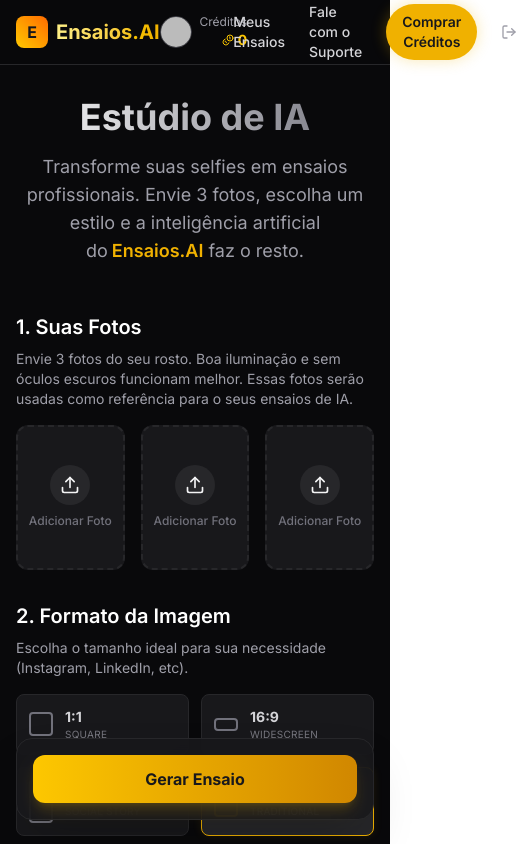
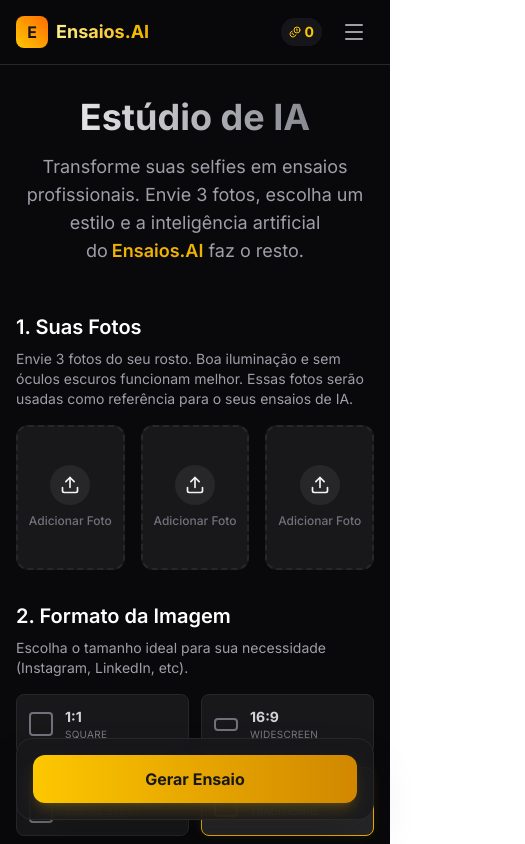
Before and after one commit to hamiltonmatematica/ensaios-ai, a Next.js app: page / in a window 390 px wide. Shown: the top 844 px of the page, 525 px wide, since content can reach past the window. Built offline with nearby package versions, Linux system fonts and the light colour scheme; no server answers; the database is empty; sample sign-in values are in the browser's storage.

Commit message:
Improve mobile responsiveness - add hamburger menu, fix layouts

```diff
--- a/src/components/Header.tsx
+++ b/src/components/Header.tsx
@@ -1,7 +1,8 @@
 "use client"
 
+import { useState } from "react"
 import { signIn, signOut, useSession } from "next-auth/react"
-import { Coins, LogOut, User } from "lucide-react"
+import { Coins, LogOut, User, Menu, X, Camera, MessageCircle } from "lucide-react"
 
 interface HeaderProps {
     onOpenPricing: () => void
@@ -11,19 +12,23 @@
 export default function Header({ onOpenPricing, onOpenLogin }: HeaderProps) {
     const { data: session, status } = useSession()
 
+    const [mobileMenuOpen, setMobileMenuOpen] = useState(false)
+
     return (
         <header className="sticky top-0 z-50 w-full border-b border-zinc-800 bg-zinc-950/80 backdrop-blur">
             <div className="container mx-auto px-4 h-16 flex items-center justify-between">
-                <div className="flex items-center gap-2">
+                {/* Logo */}
+                <a href="/" className="flex items-center gap-2">
                     <div className="w-8 h-8 bg-gradient-to-tr from-yellow-400 to-orange-500 rounded-lg flex items-center justify-center font-bold text-zinc-900">
                         E
                     </div>
-                    <span className="text-xl font-bold bg-clip-text text-transparent bg-gradient-to-r from-yellow-200 to-yellow-500">
+                    <span className="text-lg sm:text-xl font-bold bg-clip-text text-transparent bg-gradient-to-r from-yellow-200 to-yellow-500">
                         Ensaios.AI
                     </span>
-                </div>
+                </a>
 
-                <div className="flex items-center gap-4">
+                {/* Desktop Navigation */}
+                <div className="hidden md:flex items-center gap-4">
                     {status === "loading" ? (
                         <div className="h-8 w-24 bg-zinc-800 animate-pulse rounded-full" />
                     ) : !session ? (
@@ -43,7 +48,7 @@
                             </button>
                         </>
                     ) : (
-                        <div className="flex items-center gap-4">
+                        <div className="flex items-center gap-3">
                             <div className="flex items-center gap-2">
                                 {session.user?.image && (
                                     <img
@@ -54,26 +59,19 @@
                                 )}
                                 <div className="flex flex-col items-end">
                                     <span className="text-xs text-zinc-400">Créditos</span>
-                                    <span className={`text-sm font-bold flex items-center gap-1 ${session.user?.credits === 0 ? 'text-red-500' : 'text-yellow-400'
-                                        }`}>
+                                    <span className={`text-sm font-bold flex items-center gap-1 ${session.user?.credits === 0 ? 'text-red-500' : 'text-yellow-400'}`}>
                                         <Coins className="w-3 h-3" />
                                         {session.user?.credits ?? 0}
                                     </span>
                                 </div>
                             </div>
 
-                            <a
-                                href="/my-photos"
-                                className="text-sm font-medium text-zinc-300 hover:text-white transition-colors mr-2"
-                            >
+                            <a href="/my-photos" className="text-sm font-medium text-zinc-300 hover:text-white transition-colors">
                                 Meus Ensaios
                             </a>
 
-                            <a
-                                href="/support"
-                                className="text-sm font-medium text-zinc-300 hover:text-white transition-colors mr-2"
-                            >
-                                Fale com o Suporte
+                            <a href="/support" className="text-sm font-medium text-zinc-300 hover:text-white transition-colors">
+                                Suporte
                             </a>
 
                             <button
@@ -93,7 +91,80 @@
                         </div>
                     )}
                 </div>
+
+                {/* Mobile: Créditos + Menu */}
+                <div className="flex md:hidden items-center gap-3">
+                    {session && (
+                        <div className="flex items-center gap-1 bg-zinc-800/50 px-2 py-1 rounded-full">
+                            <Coins className="w-3 h-3 text-yellow-400" />
+                            <span className={`text-sm font-bold ${session.user?.credits === 0 ? 'text-red-500' : 'text-yellow-400'}`}>
+                                {session.user?.credits ?? 0}
+                            </span>
+                        </div>
+                    )}
+                    <button
+                        onClick={() => setMobileMenuOpen(!mobileMenuOpen)}
+                        className="p-2 text-zinc-400 hover:text-white hover:bg-zinc-800 rounded-lg transition-colors"
+                    >
+                        {mobileMenuOpen ? <X className="w-6 h-6" /> : <Menu className="w-6 h-6" />}
+                    </button>
+                </div>
             </div>
+
+            {/* Mobile Menu Dropdown */}
+            {mobileMenuOpen && (
+                <div className="md:hidden bg-zinc-900 border-t border-zinc-800 px-4 py-4 space-y-2 animate-[fadeIn_0.2s_ease-out]">
+                    {!session ? (
+                        <>
+                            <a
+                                href="/support"
+                                className="flex items-center gap-3 px-4 py-3 text-zinc-300 hover:text-white hover:bg-zinc-800 rounded-lg transition-colors"
+                            >
+                                <MessageCircle className="w-5 h-5" />
+                                Suporte
+                            </a>
+                            <button
+                                onClick={() => { onOpenLogin(); setMobileMenuOpen(false); }}
+                                className="w-full flex items-center gap-3 px-4 py-3 text-zinc-300 hover:text-white hover:bg-zinc-800 rounded-lg transition-colors"
+                            >
+                                <User className="w-5 h-5" />
+                                Entrar
+                            </button>
+                        </>
+                    ) : (
+                        <>
+                            <a
+                                href="/my-photos"
+                                className="flex items-center gap-3 px-4 py-3 text-zinc-300 hover:text-white hover:bg-zinc-800 rounded-lg transition-colors"
+                            >
+                                <Camera className="w-5 h-5" />
+                                Meus Ensaios
+                            </a>
+                            <a
+                                href="/support"
+                                className="flex items-center gap-3 px-4 py-3 text-zinc-300 hover:text-white hover:bg-zinc-800 rounded-lg transition-colors"
+                            >
+                                <MessageCircle className="w-5 h-5" />
+                                Suporte
+                            </a>
+                            <button
+                                onClick={() => { onOpenPricing(); setMobileMenuOpen(false); }}
+                                className="w-full flex items-center gap-3 px-4 py-3 bg-yellow-500 hover:bg-yellow-400 text-zinc-900 font-semibold rounded-lg transition-colors"
+                            >
+                                <Coins className="w-5 h-5" />
+                                Comprar Créditos
+                            </button>
+                            <button
+                                onClick={() => signOut()}
+                                className="w-full flex items-center gap-3 px-4 py-3 text-red-400 hover:text-red-300 hover:bg-zinc-800 rounded-lg transition-colors"
+                            >
+                                <LogOut className="w-5 h-5" />
+                                Sair
+                            </button>
+                        </>
+                    )}
+                </div>
+            )}
         </header>
     )
 }
--- a/src/components/HomePage.tsx
+++ b/src/components/HomePage.tsx
@@ -138,7 +138,7 @@
                     </p>
                 </div>
 
-                <div className="grid lg:grid-cols-[1fr_350px] gap-12">
+                <div className="flex flex-col lg:grid lg:grid-cols-[1fr_350px] gap-8 lg:gap-12">
                     {/* Left Column: Controls */}
                     <div className="flex flex-col">
                         <UploadSection
--- a/src/components/PricingModal.tsx
+++ b/src/components/PricingModal.tsx
@@ -52,21 +52,21 @@
             <div className="absolute inset-0 bg-black/80 backdrop-blur-sm" onClick={onClose} />
 
             <div className="relative bg-zinc-900 border border-zinc-700 w-full max-w-3xl rounded-2xl overflow-hidden shadow-2xl flex flex-col max-h-[90vh]">
-                <div className="p-6 border-b border-zinc-800 flex justify-between items-center bg-zinc-900">
-                    <div>
-                        <h2 className="text-2xl font-bold text-white flex items-center gap-2">
-                            <Sparkles className="w-6 h-6 text-yellow-500" />
+                <div className="p-4 sm:p-6 border-b border-zinc-800 flex justify-between items-start gap-4 bg-zinc-900">
+                    <div className="flex-1 min-w-0">
+                        <h2 className="text-xl sm:text-2xl font-bold text-white flex items-center gap-2">
+                            <Sparkles className="w-5 h-5 sm:w-6 sm:h-6 text-yellow-500 shrink-0" />
                             Comprar Créditos
                         </h2>
-                        <p className="text-zinc-400 text-sm">Adquira pacotes para gerar mais ensaios e desbloquear estilos exclusivos.</p>
+                        <p className="text-zinc-400 text-xs sm:text-sm mt-1">Adquira pacotes para gerar mais ensaios.</p>
                     </div>
-                    <button onClick={onClose} className="p-2 hover:bg-zinc-800 rounded-full transition-colors">
-                        <X className="w-6 h-6 text-zinc-400" />
+                    <button onClick={onClose} className="p-2 hover:bg-zinc-800 rounded-full transition-colors shrink-0">
+                        <X className="w-5 h-5 sm:w-6 sm:h-6 text-zinc-400" />
                     </button>
                 </div>
 
                 <div className="p-6 overflow-y-auto bg-zinc-950/50">
-                    <div className="grid md:grid-cols-3 gap-6">
+                    <div className="grid grid-cols-1 sm:grid-cols-2 lg:grid-cols-3 gap-4 sm:gap-6">
                         {CREDIT_PACKAGES.map((pkg) => (
                             <div
                                 key={pkg.id}
```
